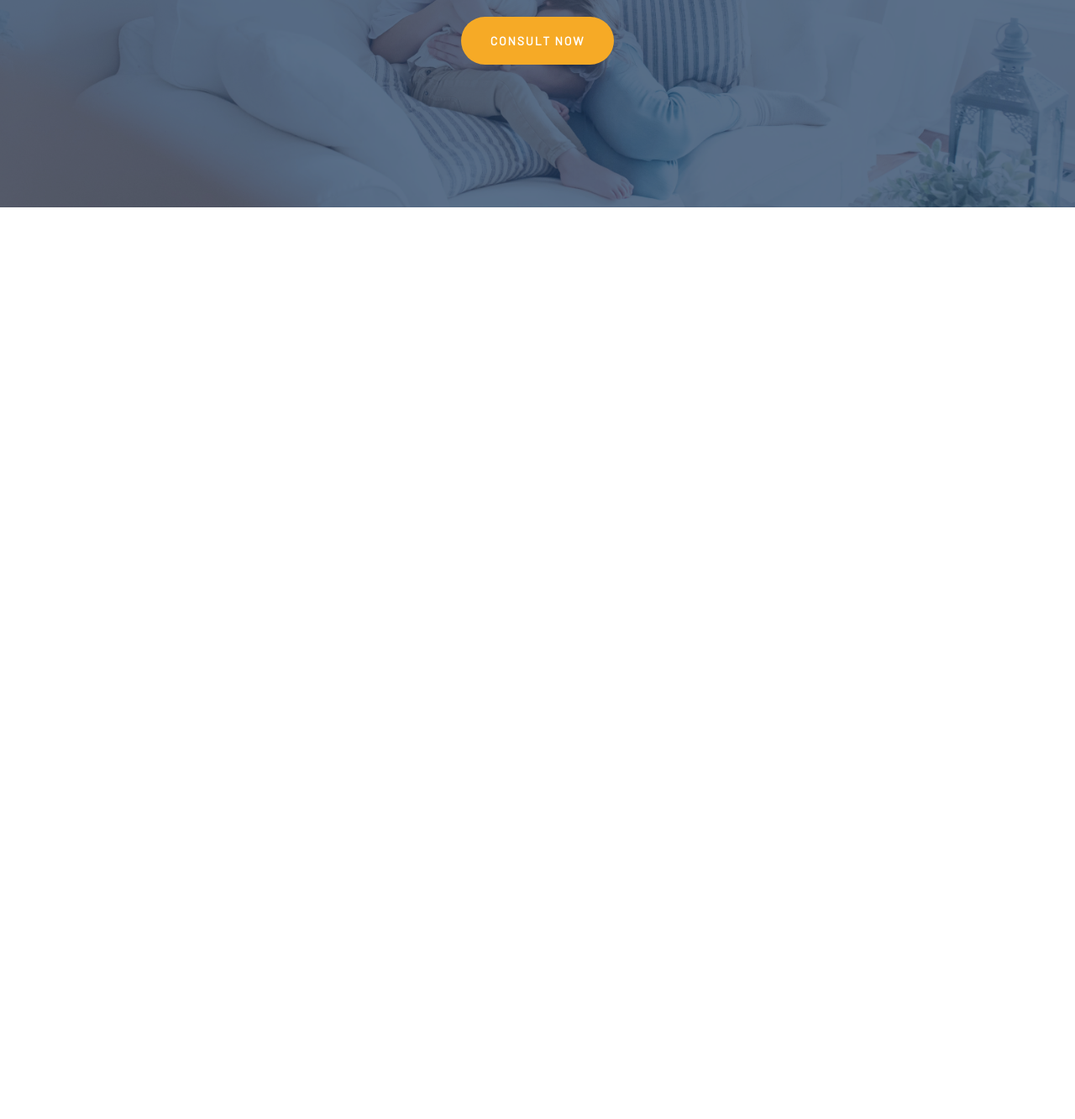
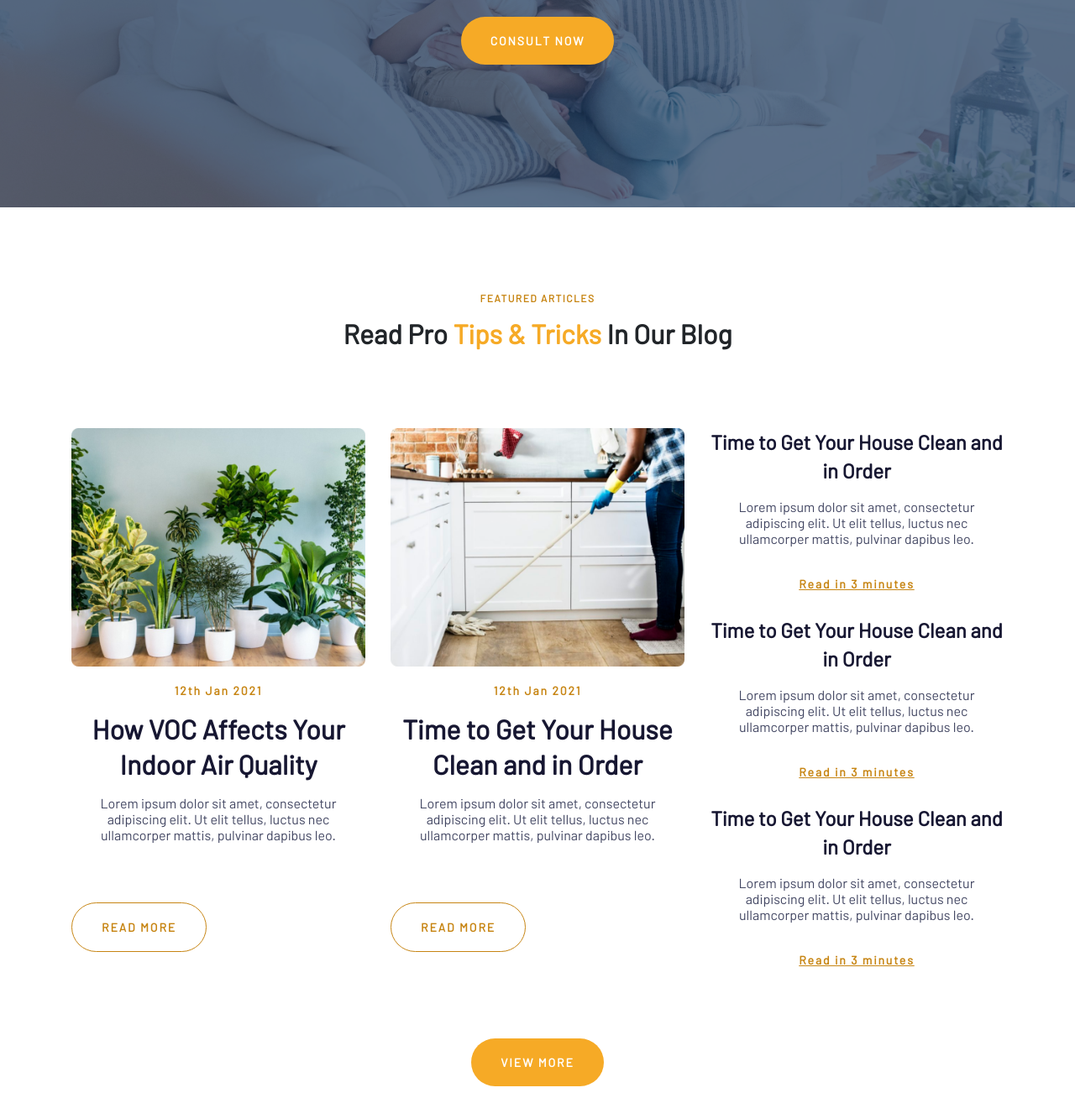
Before and after one commit to shrijalkaphle/brs-renovation, a plain HTML site: page index.html in a window 1280 px wide. Shown: the part 5532-6865 px from the top of the page at 84% size. Before the commit the page ends 5879 px from the top, so only its background shows below. Drawn offline with Linux system fonts and the light colour scheme.

Commit message:
index update

```diff
--- a/assets/css/main.css
+++ b/assets/css/main.css
@@ -128,7 +128,7 @@ body {
     position: relative;
     padding-bottom: 180px;
 }
-.description {
+.service-single .description {
     position: absolute;
     background: white;
     width: 313px;
@@ -140,17 +140,17 @@ body {
     transform-origin: left top;
     padding-top: 25px
 }
-.description:hover {
+.service-single .description:hover {
     background: #E5E5E5;
     top: 275px
 }
-.description .heading {
+.service-single .description .heading {
     font-size: 16px;
     line-height: 19px;
     color: #171732;
     padding-bottom: 0;
 }
-.description .subtitle {
+.service-single .description .subtitle {
     font-size: 16px;
     line-height: 19px;
     color: #171732;
--- a/index.html
+++ b/index.html
@@ -315,7 +315,54 @@
             </div>
         </div>
     </div>
-    <div id="article"></div>
+    <div id="article">
+        <div class="container">
+            <p class="subheading">FEATURED ARTICLES</p>
+            <p class="heading">Read Pro <span class="highlight">Tips & Tricks</span> In Our Blog</p>
+            <div class="row blog-row">
+                <div class="col-md-4">
+                    <div class="blog-single">
+                        <img src="assets/images/Rectangle 24.png">
+                        <p class="date">12th Jan 2021</p>
+                        <p class="title">How VOC Affects Your Indoor Air Quality</p>
+                        <p class="description">Lorem ipsum dolor sit amet, consectetur adipiscing elit. Ut elit tellus, luctus nec ullamcorper mattis, pulvinar dapibus leo.</p>
+                        <button class="button-secondary button">READ MORE</button>
+                    </div>
+                </div>
+                <div class="col-md-4">
+                    <div class="blog-single">
+                        <img src="assets/images/Rectangle 22.png">
+                        <p class="date">12th Jan 2021</p>
+                        <p class="title">Time to Get Your House Clean and in Order</p>
+                        <p class="description">Lorem ipsum dolor sit amet, consectetur adipiscing elit. Ut elit tellus, luctus nec ullamcorper mattis, pulvinar dapibus leo.</p>
+
+                        <button class="button-secondary button">READ MORE</button>
+                    </div>
+                </div>
+                <div class="col-md-4">
+                    <div class="blog-single blog-imageless">
+                        <p class="title">Time to Get Your House Clean and in Order</p>
+                        <p class="description">Lorem ipsum dolor sit amet, consectetur adipiscing elit. Ut elit tellus, luctus nec ullamcorper mattis, pulvinar dapibus leo.</p>
+
+                        <p class="date"><u>Read in 3 minutes</u></p>
+                    </div>
+                    <div class="blog-single blog-imageless">
+                        <p class="title">Time to Get Your House Clean and in Order</p>
+                        <p class="description">Lorem ipsum dolor sit amet, consectetur adipiscing elit. Ut elit tellus, luctus nec ullamcorper mattis, pulvinar dapibus leo.</p>
+
+                        <p class="date"><u>Read in 3 minutes</u></p>
+                    </div>
+                    <div class="blog-single blog-imageless">
+                        <p class="title">Time to Get Your House Clean and in Order</p>
+                        <p class="description">Lorem ipsum dolor sit amet, consectetur adipiscing elit. Ut elit tellus, luctus nec ullamcorper mattis, pulvinar dapibus leo.</p>
+
+                        <p class="date"><u>Read in 3 minutes</u></p>
+                    </div>
+                </div>
+            </div>
+            <button class="button-primary button">View more</button>
+        </div>
+    </div>
     <div style="height: 100px;"></div>
 </body>
 </html>
@@ -324,5 +371,41 @@
     #header {
         height: 144px;
     }
-
+    #article {
+        text-align: center;
+        padding-top: 100px
+    }
+    .blog-row {
+        padding-top: 80px;
+    }
+    .blog-single {
+        text-align: left;
+        margin-bottom: 30px
+    }
+    .blog-single img {
+        width: 100%;
+    }
+    .blog-single .date {
+        padding-top: 20px;
+        color: #C78513;
+        font-weight: 700;
+        font-size: 14px;
+        line-height: 17px;
+        letter-spacing: 0.13em;
+    }
+    .blog-single .title {
+        color: #171732;
+        font-weight: 600;
+        font-size: 32px;
+        line-height: 42px;
+    }
+    .blog-single .description{
+        color: #424662;
+        font-size: 16px;
+        line-height: 19px
+    }
+    .blog-imageless .title {
+        font-size: 24px;
+        line-height: 34px;
+    }
 </style>
```
Also changed, not shown: assets/images/Rectangle 22.png (added), assets/images/Rectangle 24.png (added).
